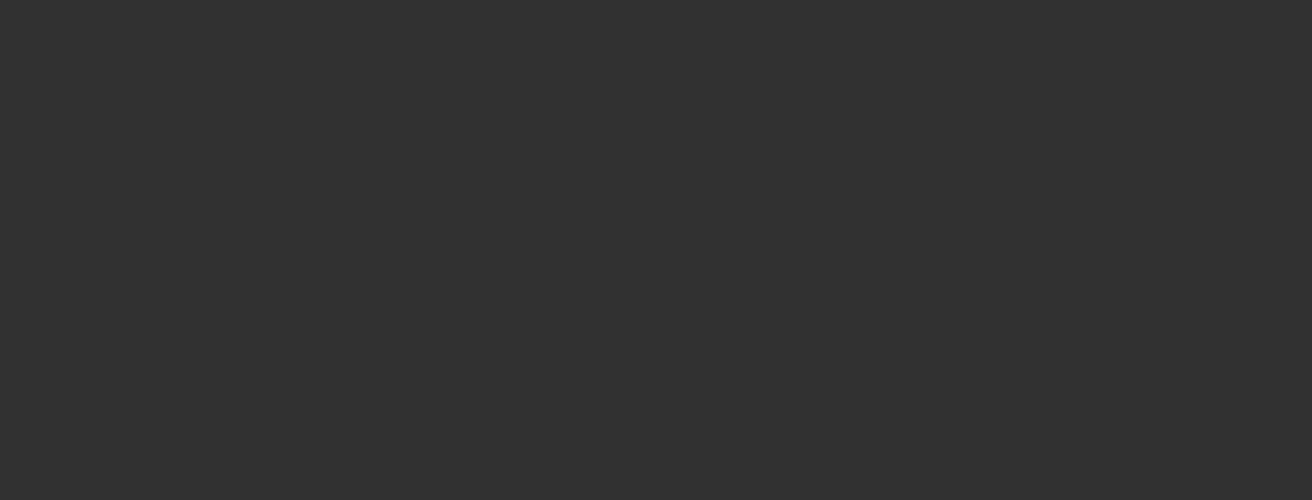
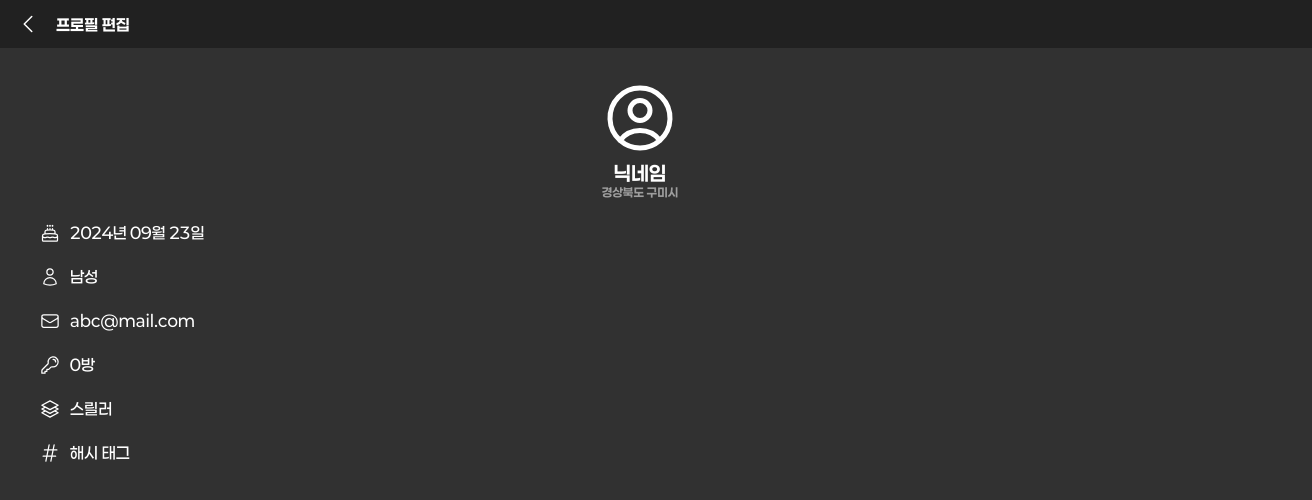
Before and after one commit to more-room/moreroom, a React (Create React App) app in the folder frontend/moreroom/: page /member/mypage/profile/edit in a window 1280 px wide. Before the commit this address had no page. Shown: the top 500 px of the page, 1312 px wide, since content can reach past the window. Built offline with nearby package versions, Linux system fonts and the light colour scheme; what axios-mock-adapter would draw is missing.

Commit message:
fe/feat: 마이페이지 프로필 편집 (ing)
- develop merge하려고 임시 커밋

#56

```diff
--- a/frontend/moreroom/src/App.tsx
+++ b/frontend/moreroom/src/App.tsx
@@ -5,6 +5,7 @@
 import { MyPage } from './pages/Main/Mypage';
 import { Profile } from './pages/Main/Mypage/Profile';
 import { Home } from './pages/Main/Home';
+import { EditProfile } from './pages/Main/Mypage/EditProfile';
 
 function App() {
   return (
@@ -14,6 +15,7 @@
         <Route path="/themes" element={<ThemeList />} />
         <Route path="/member/mypage" element={<MyPage />} />
         <Route path="/member/mypage/profile" element={<Profile />} />
+        <Route path="/member/mypage/profile/edit" element={<EditProfile />} />
       </Routes>
     </>
   );
--- /dev/null
+++ b/frontend/moreroom/src/pages/Main/Mypage/EditProfile/index.tsx
@@ -0,0 +1,87 @@
+/** @jsxImportSource @emotion/react */
+import React from 'react';
+import { TopBar } from '../../../../components/TopBar';
+import { useNavigate } from 'react-router-dom';
+// import { containerCss, manageInfoContainerCss } from '../styles';
+import { CakeIcon, EnvelopeIcon, HashtagIcon, KeyIcon, Square3Stack3DIcon, UserCircleIcon, UserIcon } from '@heroicons/react/24/outline';
+import { profileCss, userInfoCss, containerCss,manageInfoContainerCss } from '../Profile/styles';
+import { Typography } from '../../../../components/Typography';
+import { ManageInfo } from '../ManageInfo';
+import { Icon } from '../../../../components/Icon';
+
+export const EditProfile = () => {
+  const nav = useNavigate();
+  return (
+    <div>
+      <TopBar>
+        <TopBar.Title
+          type="default"
+          title="프로필 편집"
+          backHandler={() => nav(-1)}
+        />
+      </TopBar>
+      <div css={containerCss}>
+        <UserCircleIcon css={profileCss} />
+        <div css={userInfoCss}>
+          <Typography color="light" size={1.25} weight={700}>
+            닉네임
+          </Typography>
+          <Typography color="grey" scale="500" size={0.75} weight={700}>
+            경상북도 구미시
+          </Typography>
+        </div>
+        <div css={manageInfoContainerCss}>
+          <ManageInfo
+            icon={
+              <Icon color="light" size={1.25}>
+                <CakeIcon />
+              </Icon>
+            }
+            children="2024년 09월 23일"
+          />
+          <ManageInfo
+            icon={
+              <Icon color="light" size={1.25}>
+                <UserIcon />
+              </Icon>
+            }
+            children="남성"
+          />
+          <ManageInfo
+            icon={
+              <Icon color="light" size={1.25}>
+                <EnvelopeIcon />
+              </Icon>
+            }
+            children="abc@mail.com"
+          />
+          <ManageInfo
+            icon={
+              <Icon color="light" size={1.25}>
+                <KeyIcon />
+              </Icon>
+            }
+            children="0방"
+          />
+          <ManageInfo
+            icon={
+              <Icon color="light" size={1.25}>
+                <Square3Stack3DIcon />
+              </Icon>
+            }
+            children="스릴러"
+          />
+          <ManageInfo
+            icon={
+              <Icon color="light" size={1.25}>
+                <HashtagIcon />
+              </Icon>
+            }
+            children="해시 태그"
+          />
+        </div>
+      </div>
+    </div>
+
+  );
+};
--- /dev/null
+++ b/frontend/moreroom/src/pages/Main/Mypage/EditProfile/styles.ts
@@ -0,0 +1,3 @@
+import { css } from '@emotion/react';
+
+export const containerCss = css``;
```
